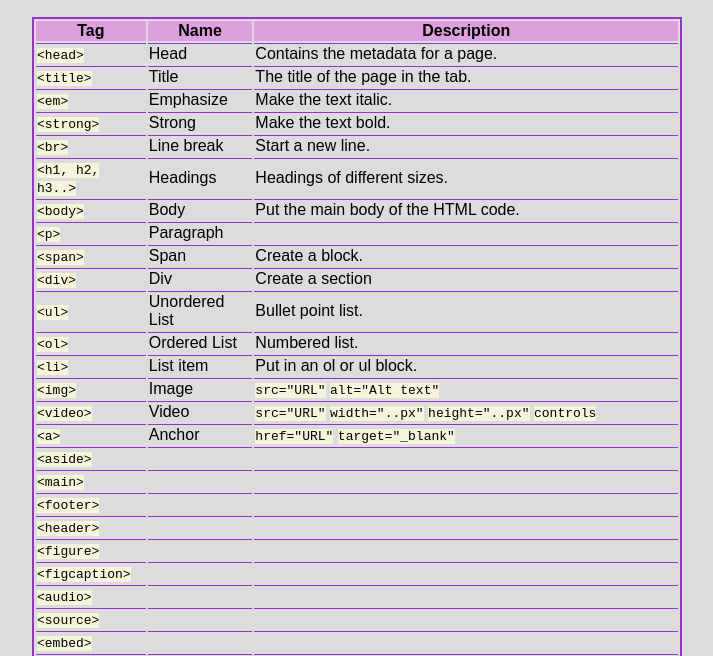
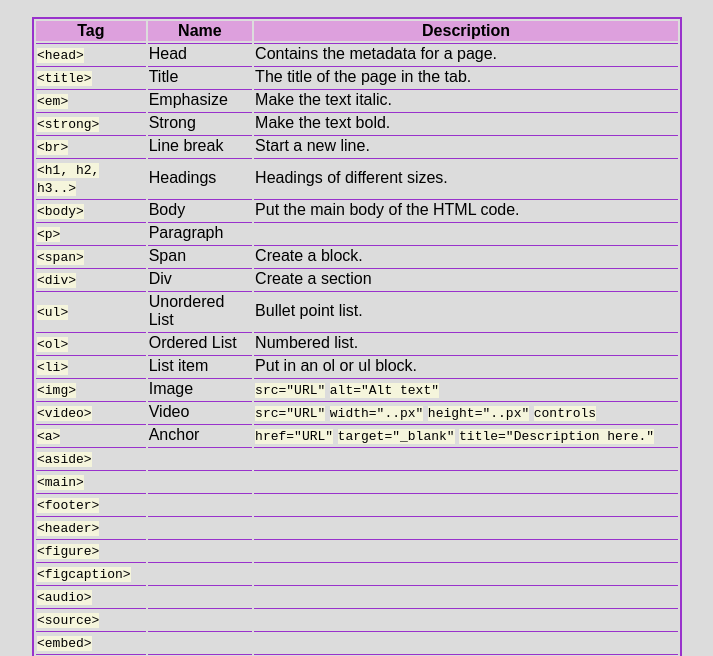
Before and after one commit to nf679/Cheatsheets, a plain HTML site: page index.html in a window 1280 px wide. Shown: the part 111-767 px from the top of the page, without its empty margins (283-996 px from the left). Drawn offline with Linux system fonts and the light colour scheme.

Commit message:
Add detail to <a>

```diff
--- a/index.html
+++ b/index.html
@@ -93,7 +93,7 @@
             <tr>
                 <td><span class="code">&lt;a&gt;</span></td>
                 <td>Anchor</td>
-                <td><span class="code">href="URL"</span> <span class="code">target="_blank"</span></td>
+                <td><span class="code">href="URL"</span> <span class="code">target="_blank"</span> <span class="code">title="Description here."</span></td>
             </tr>
             <tr>
                 <td><span class="code">&lt;aside&gt;</span></td>
```
